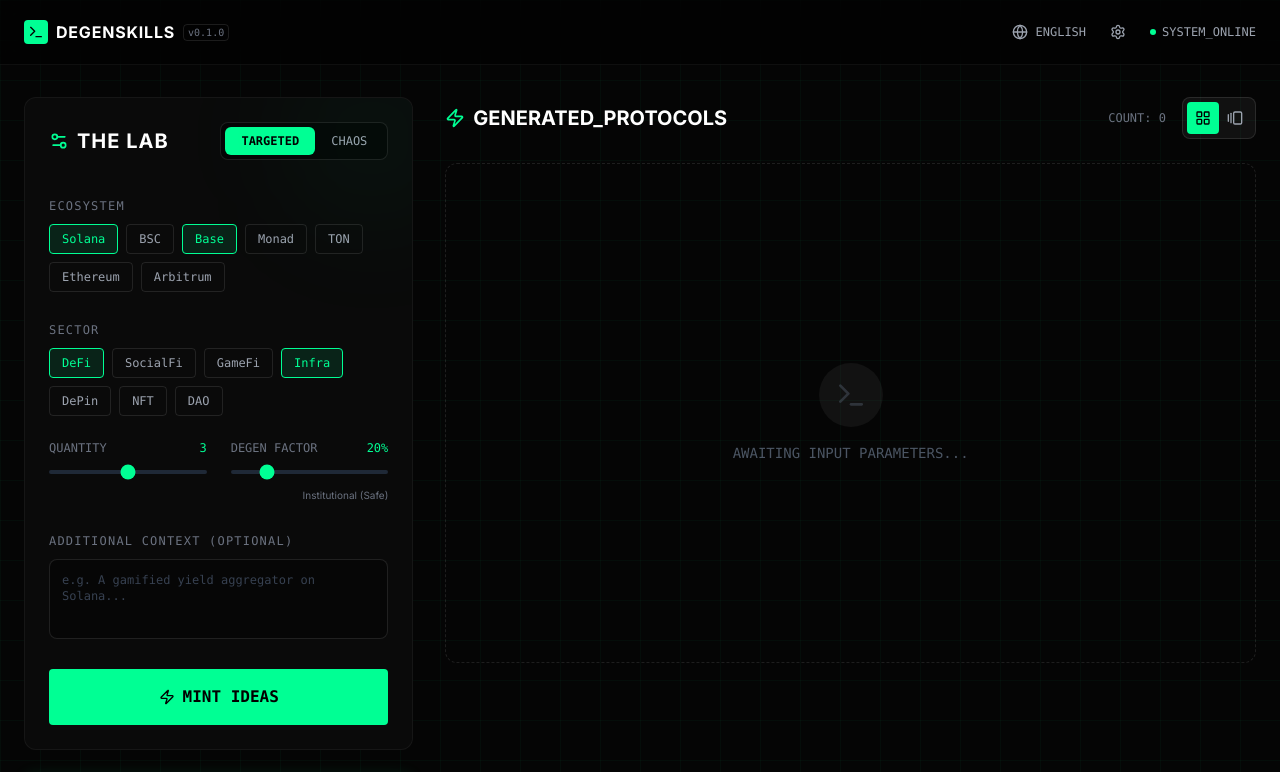
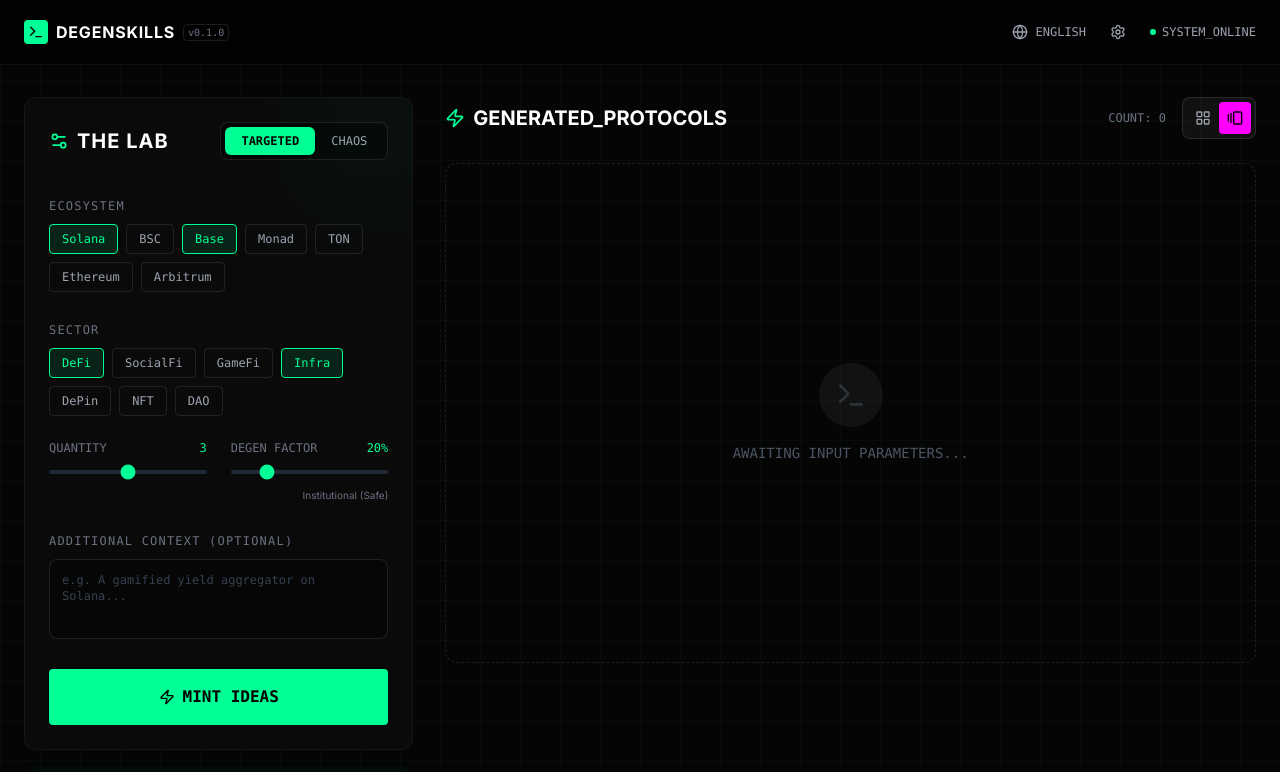
Before and after one commit to carzygod/dengenskill_dashboard, a React (Vite) app: page / in a window 1280 px wide. Shown: the top 772 px of the page. Built offline with nearby package versions, Linux system fonts and the light colour scheme.

Commit message:
update display;

```diff
--- a/App.tsx
+++ b/App.tsx
@@ -26,7 +26,7 @@ const App: React.FC = () => {
   const [selectedIdea, setSelectedIdea] = useState<Idea | null>(null);
   const [activeBlueprint, setActiveBlueprint] = useState<Blueprint | undefined>(undefined);
   const [isLangOpen, setIsLangOpen] = useState(false);
-  const [viewMode, setViewMode] = useState<'GRID' | 'CAROUSEL'>('GRID');
+  const [viewMode, setViewMode] = useState<'GRID' | 'CAROUSEL'>('CAROUSEL');
 
   // Settings State
   const [isSettingsOpen, setIsSettingsOpen] = useState(false);
@@ -70,7 +70,7 @@ const App: React.FC = () => {
 
       generatedIdeas.forEach((_, i) => {
         setTimeout(() => {
-             addLog(t.app.logs.synth.replace('{n}', (i+1).toString()), 'success');
+          addLog(t.app.logs.synth.replace('{n}', (i + 1).toString()), 'success');
         }, 1500 + (i * 200));
       });
 
```
Lines whose indentation alone changed are shown as unchanged.
